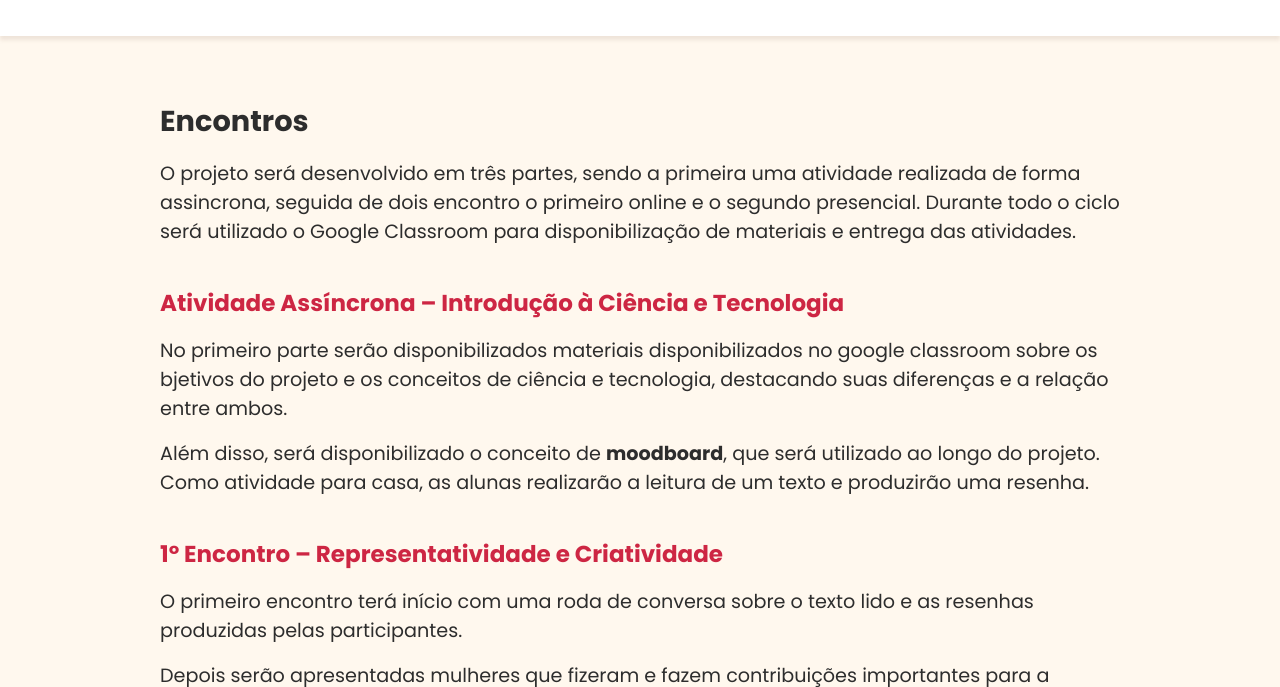
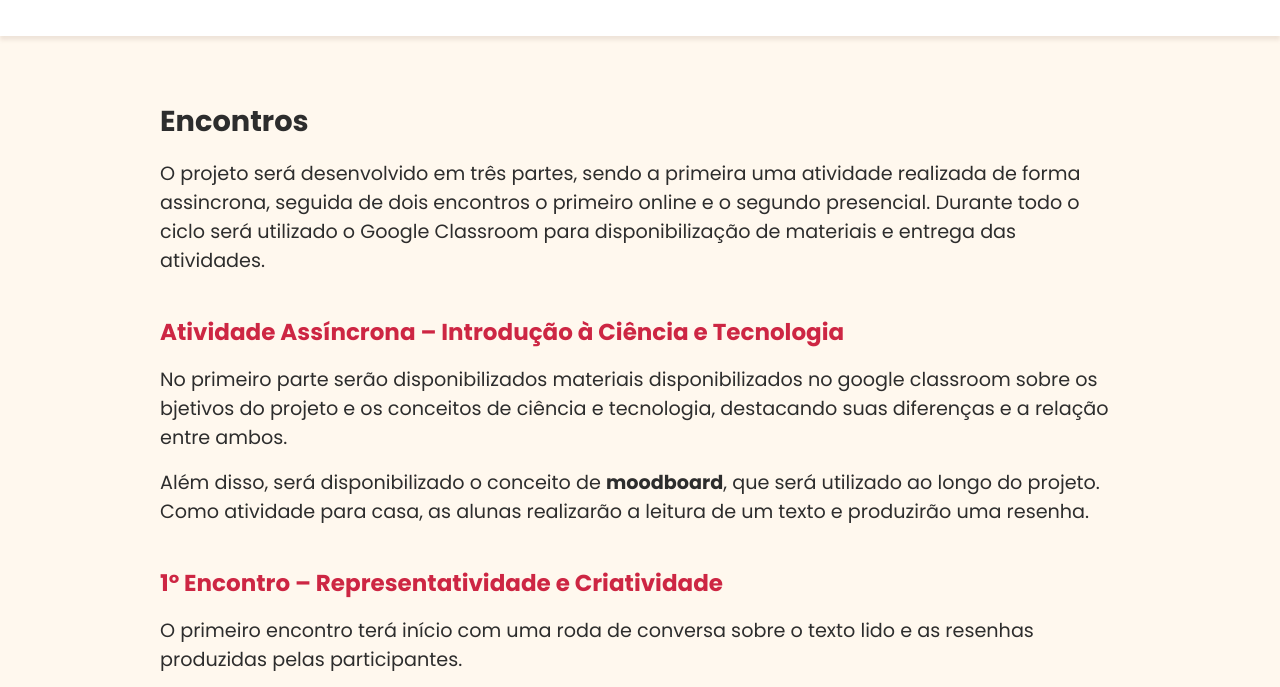
Before and after one commit to GabrielleSchultz/Ciclo2_Reaplicacao_M2TIE, a plain HTML site: page encontros.html in a window 1280 px wide. Shown: the part 96-783 px from the top of the page. Drawn offline with Linux system fonts and the light colour scheme.

Commit message:
Add files via upload

```diff
--- a/encontros.html
+++ b/encontros.html
@@ -35,7 +35,7 @@
             <h2>Encontros</h2>
             <p>
                 O projeto será desenvolvido em três partes, sendo a primeira uma atividade realizada de forma
-                assincrona, seguida de dois encontro o primeiro online e o segundo presencial. Durante todo o ciclo será utilizado o Google
+                assincrona, seguida de dois encontros o primeiro online e o segundo presencial. Durante todo o ciclo será utilizado o Google
                 Classroom para disponibilização de materiais e entrega das atividades.
             </p>
 
```
